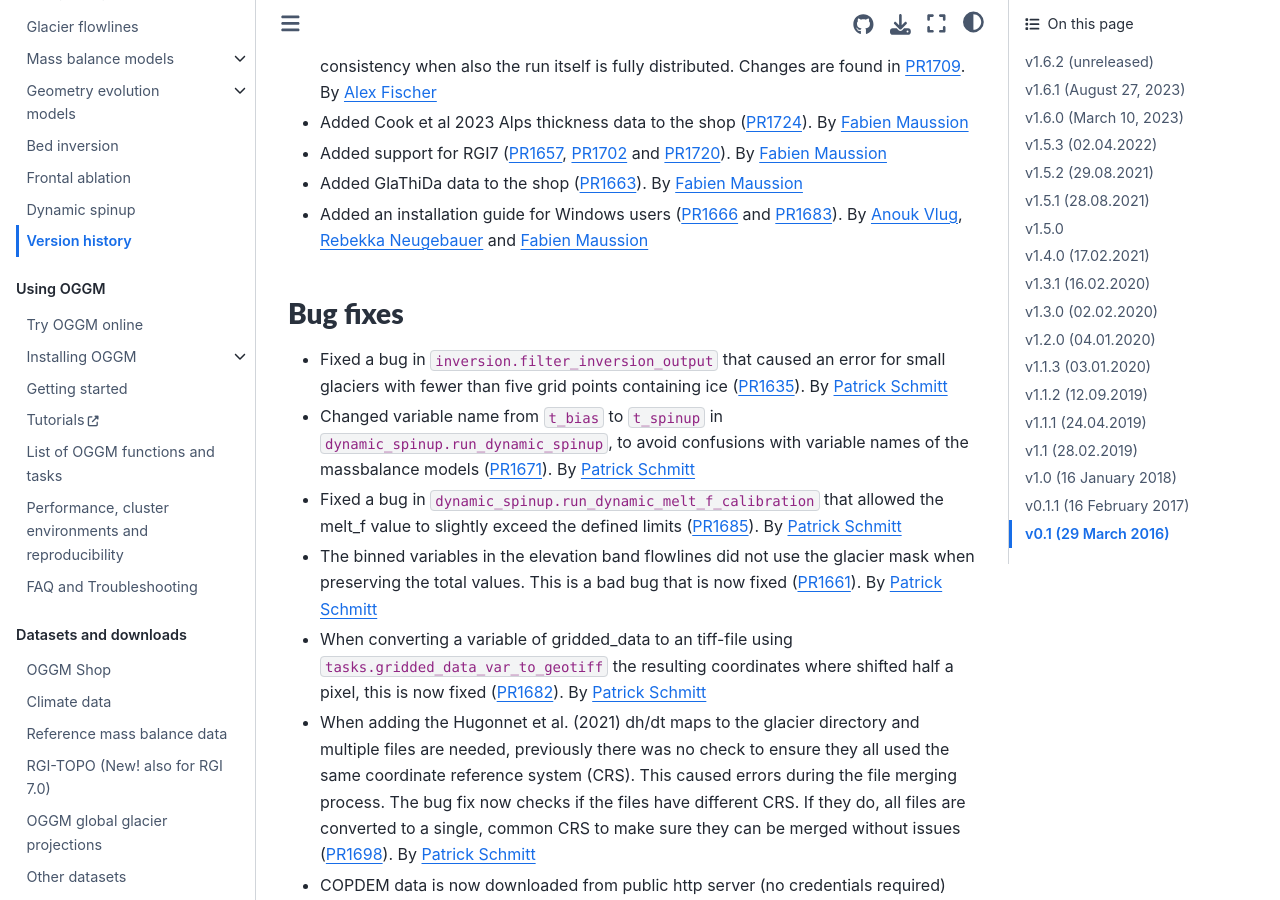
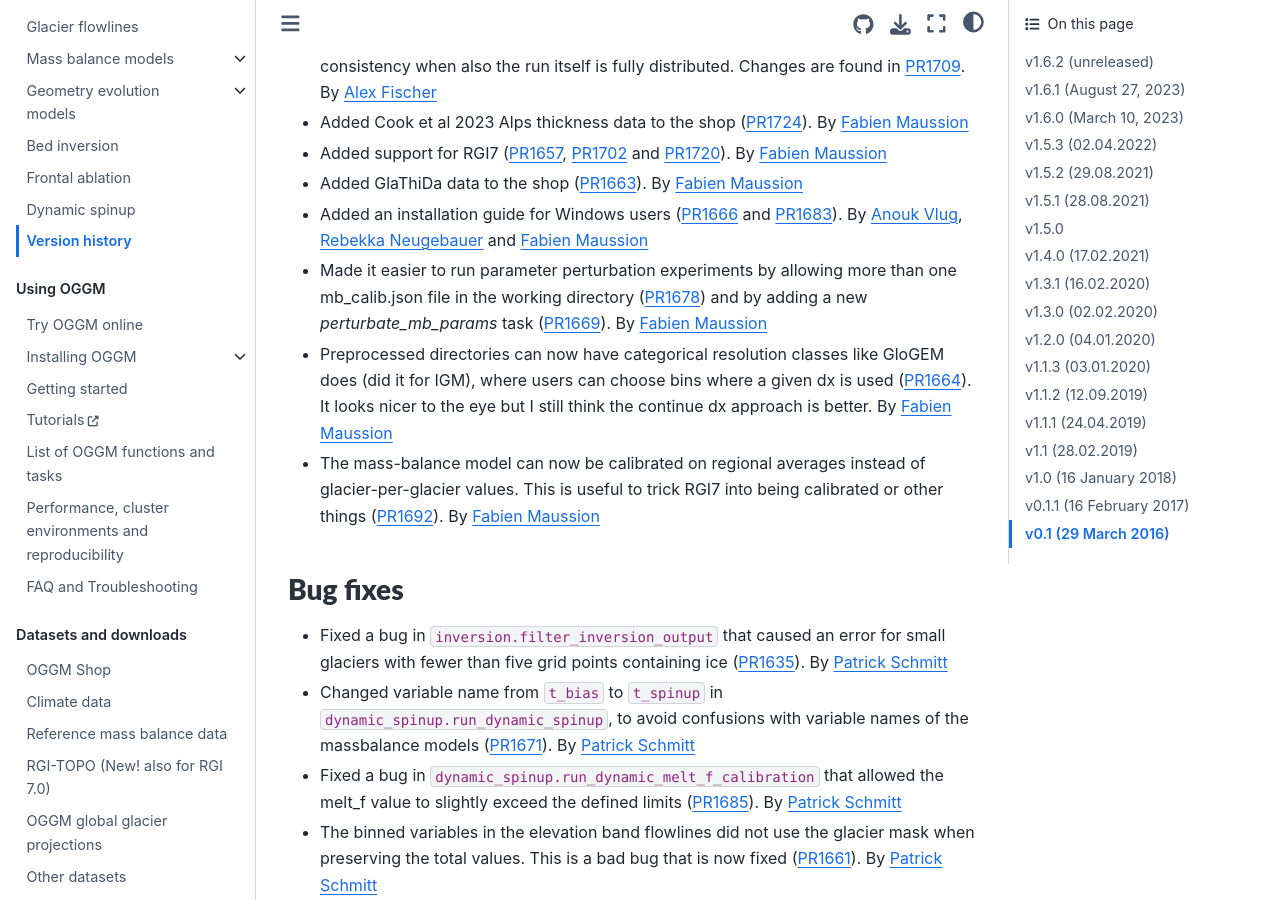
Before and after one commit to OGGM/oggm, a Sphinx documentation site: the page built from docs/whats-new.rst, in a window 1280 px wide and 900 px high, scrolled down 787 px. Built offline with Sphinx 7.4.7 and the Sphinx Book theme 1.1.4, drawn with Linux system fonts in a browser that asks for light colours; the version number could not be read and is left out.

Commit message:
complete

```diff
--- a/docs/whats-new.rst
+++ b/docs/whats-new.rst
@@ -52,6 +52,20 @@ Enhancements
   By `Anouk Vlug <https://github.com/fmaussion>`_,
   `Rebekka Neugebauer <https://github.com/rebneugebauer>`_ and
   `Fabien Maussion <https://github.com/fmaussion>`_
+- Made it easier to run parameter perturbation experiments by
+  allowing more than one mb_calib.json file in the
+  working directory (:pull:`1678`) and by adding a new
+  `perturbate_mb_params` task (:pull:`1669`).
+  By `Fabien Maussion <https://github.com/fmaussion>`_
+- Preprocessed directories can now have categorical resolution
+  classes like GloGEM does (did it for IGM), where users can choose
+  bins where a given dx is used (:pull:`1664`). It looks nicer
+  to the eye but I still think the continue dx approach is better.
+  By `Fabien Maussion <https://github.com/fmaussion>`_
+- The mass-balance model can now be calibrated on regional averages
+  instead of glacier-per-glacier values. This is useful to trick
+  RGI7 into being calibrated or other things (:pull:`1692`).
+  By `Fabien Maussion <https://github.com/fmaussion>`_
 
 Bug fixes
 ~~~~~~~~~
```
Also changed, not shown: docs/api.rst (+12 -2 lines), 2 other files.
